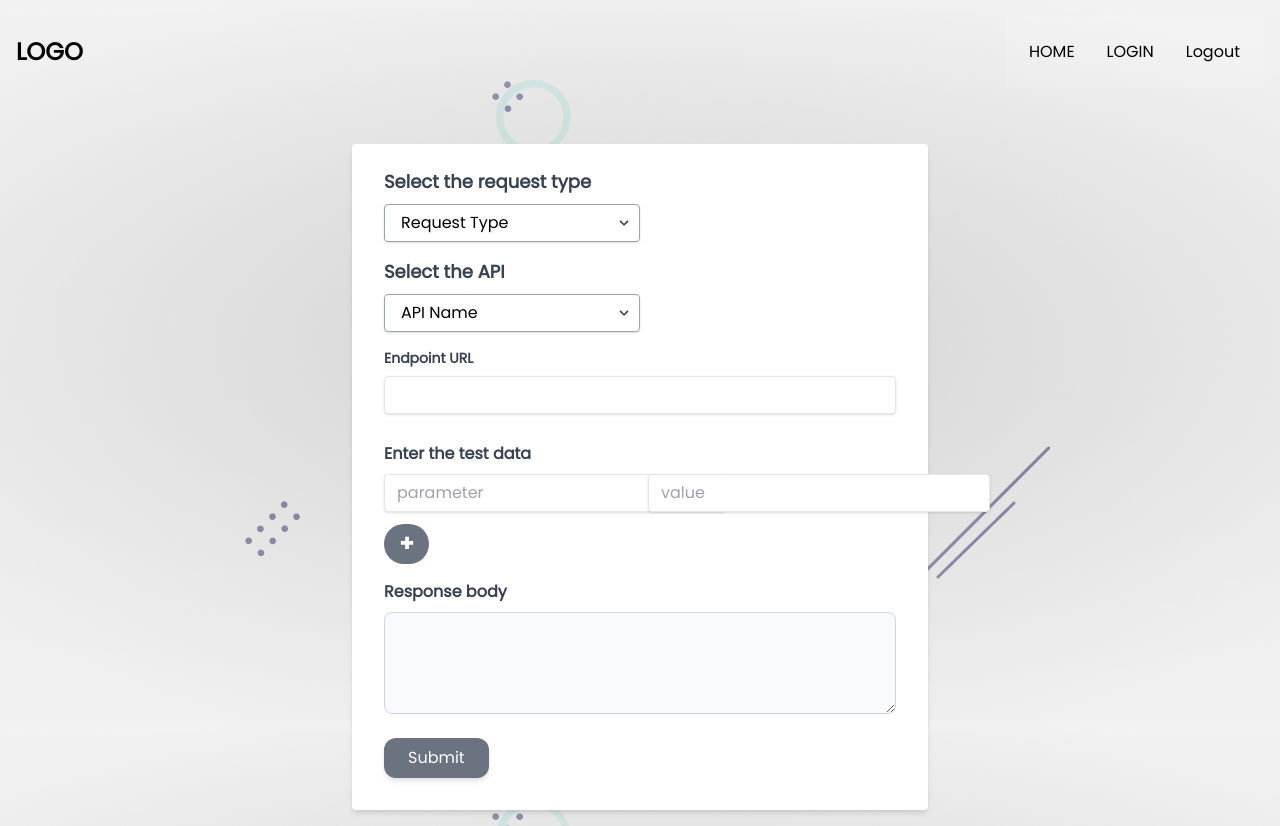
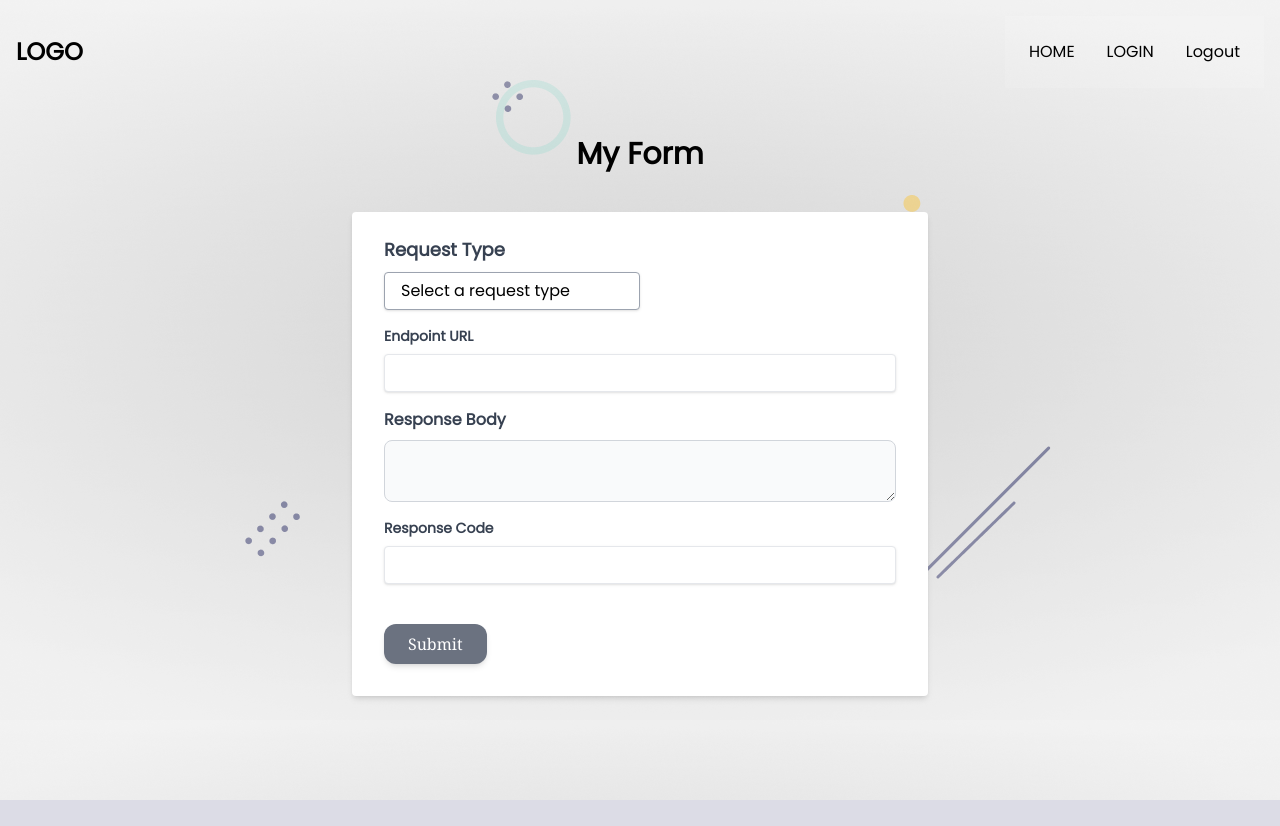
Before and after one commit to Aditya-gam/Tech-Mock-API, a React (Create React App) app in the folder client/: page / in a window 1280 px wide. After the commit the page ends 800 px from the top, so only its background shows below. Built offline with nearby package versions, Linux system fonts and the light colour scheme; sample sign-in values are in the browser's storage.

Commit message:
Added formik validation and onsubmit function

```diff
--- a/client/src/components/Form.js
+++ b/client/src/components/Form.js
@@ -1,50 +1,31 @@
-import React, { useState } from "react";
-import { Link, useNavigate } from "react-router-dom";
-import { useFormik } from "formik";
+import React, { useState, useEffect } from "react";
+import { Formik, Form, Field } from "formik";
 import * as Yup from "yup";
+import axios from "axios";
 import jwt_decode from "jwt-decode";
-import axios from "axios";
+import { useNavigate } from "react-router-dom";
+import axiosInstance from "../helper/axios";
 
 import Navbar from "./Navbar/Navbar";
-// import TestNavbar from "./Navbar/TestNavbar";
-
-const Form = () => {
-  const navigate = useNavigate(); // Navigate hook
-  const [inputFields, setInputFields] = useState([
-    {
-      parameter: "",
-      Value: "",
-    },
-  ]);
 
 const validationSchema = Yup.object().shape({
-    requestType: Yup.string().required("Request Type is required"),
-    apiName: Yup.string(),
+  requestType: Yup.string().required("Request type is required"),
   endpointUrl: Yup.string().required("Endpoint URL is required"),
+  responseBody: Yup.string().required("Response body is required"),
+  responseCode: Yup.number()
+    .required("Required")
+    .min(100, "Must be greater than or equal to 100")
+    .max(600, "Must be less than or equal to 600"),
 });
 
-  const addInputFields = () => {
-    setInputFields([
-      ...inputFields,
-      {
-        parameter: "",
-        Value: "",
-      },
-    ]);
-  };
+const MyForm = () => {
+  const navigate = useNavigate();
+  // const [formData, setFormData] = useState({});
 
-  const removeInputFields = (index) => {
-    const rows = [...inputFields];
-    rows.splice(index, 1);
-    setInputFields(rows);
-  };
-
-  const handleChange = (index, event) => {
-    const { name, value } = event.target;
-    const list = [...inputFields];
-    list[index][name] = value;
-    setInputFields(list);
-  };
+  // useEffect(() => {
+  //   setFormData({});
+  //   console.log(formData);
+  // }, [formData]);
 
   const getUserID = () => {
     const token = localStorage.getItem("token"); // get token from localstorage
@@ -53,199 +34,139 @@ const Form = () => {
     return decode.userId;
   };
 
-  /** FORM VALIDATION AND SUBMIT */
-  const formik = useFormik({
-    initialValues: {
-      requestType: "",
-      apiName: "",
-      endpointUrl: "",
-      response_body: "",
-    },
-    validate: validationSchema,
-    validateOnBlur: false,
-    validateOnChange: false,
-    onSubmit: async (values) => {
+  const onSubmit = async (values) => {
+    // e.preventDefault();
+    try {
       const userId = await getUserID();
-      const payload = { userId, ...values };
-      try {
-        await axios.post("/api/createApiData", payload);
+      const payload = { ...values, userId };
+      console.log(payload);
+      alert("Form submitted successfully", payload);
+      await axiosInstance.post("/api/createApiData", payload);
       navigate("/thanks");
     } catch (error) {
-        console.log(error);
+      console.log(error.message);
     }
-    },
-  });
+  };
 
   return (
-    <div className="form-wrap ">
-      {/* <TestNavbar /> */}
+    <div className="form-wrap">
       <Navbar />
+      <h1 className="text-3xl font-bold text-center my-8">My Form</h1>
+
       <div className="w-full max-w-xl m-auto mt-10 ">
-        <form
-          className="bg-white shadow-md rounded px-8 pt-6 pb-8 mb-4 font-serif "
-          onSubmit={formik.handleSubmit}
+        <Formik
+          initialValues={{
+            requestType: "",
+            endpointUrl: "",
+            responseBody: "",
+            responseCode: "",
+          }}
+          validationSchema={validationSchema}
+          onSubmit={onSubmit}
         >
+          {({ errors, touched }) => (
+            <Form className="bg-white shadow-md rounded px-8 pt-6 pb-8 mb-4 font-serif">
               <div className="mb-4">
                 <label
+                  htmlFor="requestType"
                   className="block text-gray-700 text-lg font-bold mb-2"
-              htmlFor="username"
                 >
-              Select the request type
+                  Request Type
                 </label>
                 <div className="inline-block relative w-64">
-              <select
-                {...formik.getFieldProps("requestType")}
+                  <Field
+                    as="select"
+                    name="requestType"
+                    id="requestType"
                     className="block appearance-none w-full bg-white border border-gray-400 hover:border-gray-500 px-4 py-2 pr-8 rounded shadow leading-tight focus:outline-none focus:shadow-outline"
                   >
                     <option disabled selected hidden value="">
-                  Request Type
+                      Select a request type
                     </option>
-                <option className="hover:bg-red-200">POST</option>
-                <option> GET</option>
-                <option> PUT</option>
-                <option> PATCH</option>
-                <option> DELETE</option>
-              </select>
-              <div className="pointer-events-none absolute inset-y-0 right-0 flex items-center px-2 text-gray-700">
-                <svg
-                  className="fill-current h-4 w-4"
-                  xmlns="http://www.w3.org/2000/svg"
-                  viewBox="0 0 20 20"
-                >
-                  <path d="M9.293 12.95l.707.707L15.657 8l-1.414-1.414L10 10.828 5.757 6.586 4.343 8z" />
-                </svg>
-              </div>
-            </div>
-          </div>
-
-          <div className="mb-4">
-            <label
-              className="block text-gray-700 text-lg font-bold mb-2"
-              htmlFor="username"
-            >
-              Select the API
-            </label>
-            <div className="inline-block relative w-64">
-              <select
-                {...formik.getFieldProps("apiName")}
-                className="block appearance-none w-full bg-white border border-gray-400 hover:border-gray-500 px-4 py-2 pr-8 rounded shadow leading-tight focus:outline-none focus:shadow-outline"
-              >
-                <option disabled hidden selected value="">
-                  API Name
+                    <option className="hover:bg-red-200" value="GET">
+                      GET
                     </option>
-                <option className="hover:bg-red-200">API Name</option>
-                <option> API Name</option>
-                <option> API Name</option>
-                <option> API Name</option>
-              </select>
-              <div className="pointer-events-none absolute inset-y-0 right-0 flex items-center px-2 text-gray-700">
-                <svg
-                  className="fill-current h-4 w-4"
-                  xmlns="http://www.w3.org/2000/svg"
-                  viewBox="0 0 20 20"
-                >
-                  <path d="M9.293 12.95l.707.707L15.657 8l-1.414-1.414L10 10.828 5.757 6.586 4.343 8z" />
-                </svg>
-              </div>
+                    <option className="hover:bg-red-200" value="POST">
+                      POST
+                    </option>
+                    <option className="hover:bg-red-200" value="PUT">
+                      PUT
+                    </option>
+                    <option className="hover:bg-red-200" value="PATCH">
+                      PATCH
+                    </option>
+                    <option className="hover:bg-red-200" value="DELETE">
+                      DELETE
+                    </option>
+                  </Field>
+                  {errors.requestType && touched.requestType ? (
+                    <div className="bg-red-500">{errors.requestType}</div>
+                  ) : null}
                 </div>
               </div>
               <div className="mb-4">
                 <label
+                  htmlFor="endpointUrl"
                   className="block text-gray-700 text-sm font-bold mb-2"
-              for="username"
                 >
                   Endpoint URL
                 </label>
-            <input
-              {...formik.getFieldProps("endpointUrl")}
+                <Field
+                  type="text"
+                  name="endpointUrl"
+                  id="endpointUrl"
                   className="shadow appearance-none border rounded w-full py-2 px-3 text-gray-700 leading-tight focus:outline-none focus:shadow-outline"
-              id="url"
+                />
+                {errors.endpointUrl && touched.endpointUrl ? (
+                  <div>{errors.endpointUrl}</div>
+                ) : null}
+              </div>
+              <div className="mb-4">
+                <label
+                  htmlFor="responseBody"
+                  className="block text-gray-700 font-bold mb-2 mt-4"
+                >
+                  Response Body
+                </label>
+                <Field
+                  as="textarea"
+                  name="responseBody"
+                  id="responseBody"
+                  class="block text-black p-2.5 w-full text-sm  bg-gray-50 rounded-lg border border-gray-300 focus:ring-blue-500  dark:placeholder-gray-400 dark:text-white dark:focus:ring-blue-500 dark:focus:border-blue-500"
+                />
+                {errors.responseBody && touched.responseBody ? (
+                  <div>{errors.responseBody}</div>
+                ) : null}
+              </div>
+              <div className="mb-4">
+                <label
+                  htmlFor="endpointUrl"
+                  className="block text-gray-700 text-sm font-bold mb-2"
+                >
+                  Response Code
+                </label>
+                <Field
                   type="text"
+                  name="responseCode"
+                  id="responseCode"
+                  className="shadow appearance-none border rounded w-full py-2 px-3 text-gray-700 leading-tight focus:outline-none focus:shadow-outline"
                 />
+                {errors.responseCode && touched.responseCode ? (
+                  <div>{errors.responseCode}</div>
+                ) : null}
               </div>
-
-          <div className="container mx-auto">
-            <div className="flex flex-col">
-              {inputFields.map((data, index) => {
-                const { parameter, Value } = data;
-                return (
-                  <div className="flex flex-row my-3" key={index}>
-                    <div className="flex flex-col w-1/2 mr-2">
-                      <div className="form-group">
-                        <label className="block text-gray-700 font-bold mb-2">
-                          Enter the test data
-                        </label>
-                        <input
-                          type="text"
-                          name="parameter"
-                          value={parameter}
-                          onChange={(event) => handleChange(index, event)}
-                          placeholder="parameter"
-                          className="shadow appearance-none border rounded py-2 px-3 text-gray-700 leading-tight focus:outline-none focus:shadow-outline"
-                        />
-                      </div>
-                    </div>
-                    <div className="flex flex-col w-1/2">
-                      <div className="form-group relative">
-                        <label className="block text-gray-700 font-bold mb-8">
-                          {" "}
-                        </label>
-                        <input
-                          type="value"
-                          name="Value"
-                          value={Value}
-                          onChange={(event) => handleChange(index, event)}
-                          placeholder="value"
-                          className="shadow appearance-none border rounded py-2 px-3 text-gray-700 leading-tight focus:outline-none focus:shadow-outline"
-                        />
-                      </div>
-                    </div>
-                    {inputFields.length > 1 && (
               <button
-                        type="button"
-                        onClick={() => removeInputFields(index)}
-                        className="cross mt-10 text-white"
-                      >
-                        &#10005;
-                      </button>
-                    )}
-                  </div>
-                );
-              })}
-              <div className="flex flex-row justify-start ">
-                <button
-                  type="button"
-                  onClick={addInputFields}
-                  className="bg-gray-500 hover:bg-gray-700 text-white font-bold py-2 px-4 rounded-full focus:outline-none focus:shadow-outline cross "
-                >
-                  &#10010;
-                </button>
-              </div>
-            </div>
-          </div>
-
-          <label className="block text-gray-700 font-bold mb-2 mt-4">
-            Response body
-          </label>
-          <textarea
-            {...formik.getFieldProps("response_body")}
-            id="message"
-            rows="4"
-            class="block p-2.5 w-full text-sm text-gray-900 bg-gray-50 rounded-lg border border-gray-300 focus:ring-blue-500  dark:placeholder-gray-400 dark:text-white dark:focus:ring-blue-500 dark:focus:border-blue-500"
-          ></textarea>
-
-          <Link>
-            <button
-              type="submit "
+                type="submit"
                 className="bg-gray-500 py-2 mt-6 px-6 text-white rounded-xl shadow-md"
               >
                 Submit
               </button>
-          </Link>
-        </form>
+            </Form>
+          )}
+        </Formik>
       </div>
     </div>
   );
 };
 
-export default Form;
+export default MyForm;
```
Lines whose indentation alone changed are shown as unchanged.
